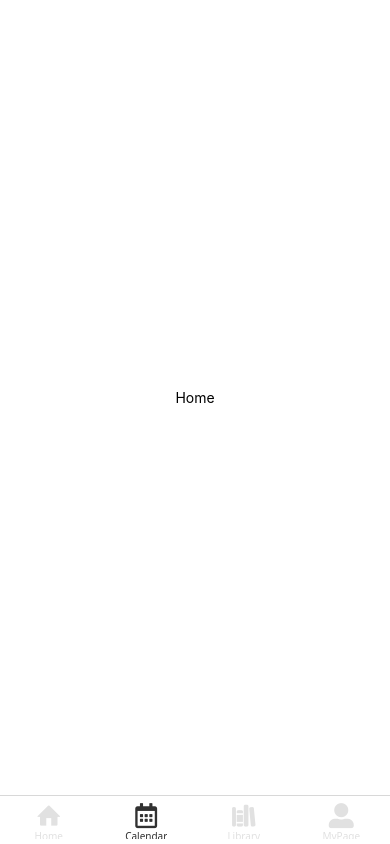
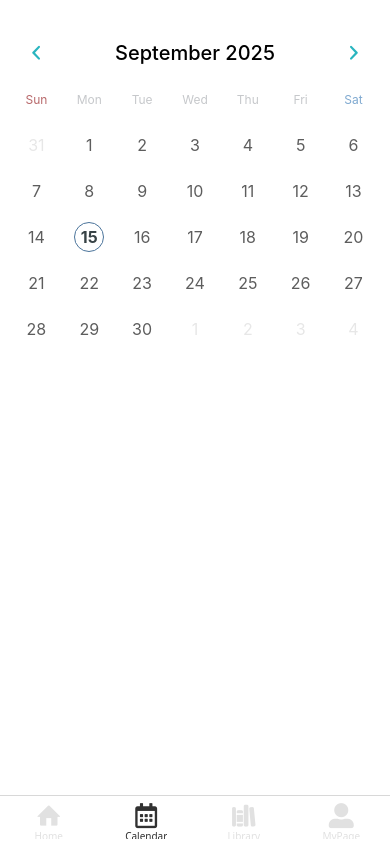
Before and after one commit to jswj30/bunnit-react-native-assignment, a React Native app: screen /Calendar in a window 390 px wide. Built offline with nearby package versions, Linux system fonts and the light colour scheme.

Commit message:
오늘 날짜 캘린더 생성 및 출력

```diff
--- /dev/null
+++ b/hooks/useDateList.tsx
@@ -0,0 +1,70 @@
+import { useCallback, useState } from "react";
+import { useFocusEffect } from "@react-navigation/native";
+
+export const useDateList = () => {
+  const [selectedMonth, setSelectedMonth] = useState<Date>(new Date());
+  const [dateList, setDateList] = useState<Date[][]>([]);
+
+  // 선택한 월(selectedMonth)의 전체 일 가져오기
+  useFocusEffect(
+    useCallback(() => {
+      // 달력 일 전체 모음 배열
+      const _dateList = [];
+
+      // 월 첫날
+      const firstDate = new Date(
+        selectedMonth.getFullYear(),
+        selectedMonth.getMonth(),
+        1
+      );
+
+      // 월 마지막 날
+      const lastDate = new Date(
+        selectedMonth.getFullYear(),
+        selectedMonth.getMonth() + 1,
+        0
+      );
+
+      // 달력에 출력되는 첫번째 날
+      if (firstDate.getDay() !== 0) {
+        firstDate.setDate(1 - firstDate.getDay());
+      }
+
+      // 한 주(7일) 모음 배열
+      let oneWeek = [];
+
+      // _dateList에 2차배열로 일 전체 모으기
+      while (
+        `${firstDate.getMonth() + 1}-${firstDate.getDate()}` !==
+        `${lastDate.getMonth() + 1}-${lastDate.getDate()}`
+      ) {
+        oneWeek.push(new Date(firstDate));
+
+        firstDate.setDate(firstDate.getDate() + 1);
+
+        if (oneWeek.length === 7) {
+          _dateList.push(oneWeek);
+          oneWeek = [];
+        }
+      }
+
+      oneWeek.push(new Date(firstDate));
+
+      if (oneWeek.length > 0) {
+        while (oneWeek.length < 7) {
+          firstDate.setDate(firstDate.getDate() + 1);
+          oneWeek.push(new Date(firstDate));
+        }
+        _dateList.push(oneWeek);
+      }
+
+      setDateList(_dateList);
+    }, [selectedMonth])
+  );
+
+  return {
+    selectedMonth,
+    setSelectedMonth,
+    dateList,
+  };
+};
--- a/screens/calendar/CalendarScreen.tsx
+++ b/screens/calendar/CalendarScreen.tsx
@@ -1,21 +1,21 @@
 import React from "react";
-import { View, Text, StyleSheet } from "react-native";
+import { StyleSheet, ScrollView } from "react-native";
 import CustomSafeAreaView from "../../components/CustomSafeAreaView";
+import CalendarSection from "./components/CalendarSection";
 
 export default function CalendarScreen() {
   return (
     <CustomSafeAreaView>
-      <View style={styles.container}>
-        <Text>Home</Text>
-      </View>
+      <ScrollView style={styles.container}>
+        {/* 달력 */}
+        <CalendarSection />
+      </ScrollView>
     </CustomSafeAreaView>
   );
 }
 
 const styles = StyleSheet.create({
   container: {
-    flex: 1,
-    justifyContent: "center",
-    alignItems: "center",
+    paddingHorizontal: 10,
   },
 });
--- /dev/null
+++ b/screens/calendar/components/CalendarDateSection.tsx
@@ -0,0 +1,85 @@
+import { StyleSheet, Text, useWindowDimensions, View } from "react-native";
+import { useDateList } from "../../../hooks/useDateList";
+
+export default function CalendarDateSection({
+  PADDING,
+  HEIGHT,
+}: {
+  PADDING: number;
+  HEIGHT: number;
+}) {
+  const { width } = useWindowDimensions();
+
+  // 선택한 월, 일
+  const { selectedMonth, dateList } = useDateList();
+
+  return (
+    <View>
+      {dateList.map((list, index) => {
+        return (
+          <View key={`list-${index}`} style={styles.dateSection}>
+            {list.map((date) => (
+              <View
+                key={`${date.getMonth() + 1}-${date.getDate()}`}
+                style={[
+                  styles.date,
+                  {
+                    width: (width - PADDING) / 7,
+                    height: HEIGHT,
+                  },
+                ]}
+              >
+                {`${new Date().getMonth() + 1}-${new Date().getDate()}` ===
+                `${date.getMonth() + 1}-${date.getDate()}` ? (
+                  <View style={styles.today}>
+                    <Text style={styles.todayText}>{date.getDate()}</Text>
+                  </View>
+                ) : (
+                  <Text
+                    style={[
+                      styles.dateText,
+                      date.getMonth() !== selectedMonth.getMonth() && {
+                        color: "#E7E7E7",
+                      },
+                    ]}
+                  >
+                    {date.getDate()}
+                  </Text>
+                )}
+              </View>
+            ))}
+          </View>
+        );
+      })}
+    </View>
+  );
+}
+
+const styles = StyleSheet.create({
+  dateSection: {
+    flexDirection: "row",
+  },
+  date: {
+    width: 30,
+    justifyContent: "center",
+    alignItems: "center",
+  },
+  dateText: {
+    color: "#5D5D5D",
+    fontSize: 16,
+  },
+  today: {
+    width: 30,
+    height: 30,
+    borderWidth: 1,
+    borderColor: "#4A739A",
+    borderRadius: 18,
+    justifyContent: "center",
+    alignItems: "center",
+  },
+  todayText: {
+    color: "#374245",
+    fontSize: 16,
+    fontWeight: 700,
+  },
+});
--- /dev/null
+++ b/screens/calendar/components/CalendarHeadSection.tsx
@@ -0,0 +1,84 @@
+import {
+  Pressable,
+  StyleSheet,
+  Text,
+  useWindowDimensions,
+  View,
+} from "react-native";
+import { useDateList } from "../../../hooks/useDateList";
+import Entypo from "@expo/vector-icons/Entypo";
+
+const MONTH_LIST = [
+  "January",
+  "February",
+  "March",
+  "April",
+  "May",
+  "June",
+  "July",
+  "August",
+  "September",
+  "October",
+  "November",
+  "December",
+];
+
+export default function CalendarHeadSection({
+  PADDING,
+  HEIGHT,
+}: {
+  PADDING: number;
+  HEIGHT: number;
+}) {
+  const { width } = useWindowDimensions();
+
+  // 선택한 연, 월
+  const { selectedMonth } = useDateList();
+
+  return (
+    <View style={styles.container}>
+      <Pressable
+        style={[
+          styles.arrowIcon,
+          { width: (width - PADDING) / 7, height: HEIGHT },
+        ]}
+      >
+        <Entypo name="chevron-small-left" size={30} color="#29B5BF" />
+      </Pressable>
+
+      <Text style={styles.yearAndMonth}>
+        {`${
+          MONTH_LIST[selectedMonth.getMonth()]
+        } ${selectedMonth.getFullYear()}`}
+      </Text>
+
+      <Pressable
+        style={[
+          styles.arrowIcon,
+          { width: (width - PADDING) / 7, height: HEIGHT },
+        ]}
+      >
+        <Entypo name="chevron-small-right" size={30} color="#29B5BF" />
+      </Pressable>
+    </View>
+  );
+}
+
+const styles = StyleSheet.create({
+  container: {
+    flexDirection: "row",
+    justifyContent: "center",
+    alignItems: "center",
+  },
+  yearAndMonth: {
+    flex: 1,
+    textAlign: "center",
+    color: "black",
+    fontSize: 20,
+    fontWeight: 500,
+  },
+  arrowIcon: {
+    justifyContent: "center",
+    alignItems: "center",
+  },
+});
--- /dev/null
+++ b/screens/calendar/components/CalendarSection.tsx
@@ -0,0 +1,27 @@
+import { StyleSheet, View } from "react-native";
+import CalendarHeadSection from "./CalendarHeadSection";
+import CalendarWeekSection from "./CalendarWeekSection";
+import CalendarDateSection from "./CalendarDateSection";
+
+const HEIGHT = 46;
+const PADDING = 20;
+
+export default function CalendarSection() {
+  return (
+    <View style={styles.container}>
+      {/* Year, Month, Icon */}
+      <CalendarHeadSection PADDING={PADDING} HEIGHT={HEIGHT} />
+      {/* Week text */}
+      <CalendarWeekSection PADDING={PADDING} HEIGHT={HEIGHT} />
+      {/* Dates */}
+      <CalendarDateSection PADDING={PADDING} HEIGHT={HEIGHT} />
+    </View>
+  );
+}
+
+const styles = StyleSheet.create({
+  container: {
+    width: "100%",
+    marginTop: 30,
+  },
+});
--- /dev/null
+++ b/screens/calendar/components/CalendarWeekSection.tsx
@@ -0,0 +1,52 @@
+import { StyleSheet, Text, useWindowDimensions, View } from "react-native";
+
+const WEEK_LIST = ["Sun", "Mon", "Tue", "Wed", "Thu", "Fri", "Sat"];
+
+export default function CalendarWeekSection({
+  PADDING,
+  HEIGHT,
+}: {
+  PADDING: number;
+  HEIGHT: number;
+}) {
+  const { width } = useWindowDimensions();
+
+  return (
+    <View style={styles.container}>
+      {WEEK_LIST.map((week) => (
+        <View
+          key={week}
+          style={[
+            styles.week,
+            { width: (width - PADDING) / 7, height: HEIGHT },
+          ]}
+        >
+          <Text
+            style={[
+              styles.weekText,
+              week === "Sun" && { color: "#B8696B" },
+              week === "Sat" && { color: "#7FA9D0" },
+            ]}
+          >
+            {week}
+          </Text>
+        </View>
+      ))}
+    </View>
+  );
+}
+
+const styles = StyleSheet.create({
+  container: {
+    flexDirection: "row",
+  },
+  week: {
+    width: 30,
+    justifyContent: "center",
+    alignItems: "center",
+  },
+  weekText: {
+    color: "#C6C8CB",
+    fontSize: 12,
+  },
+});
```
